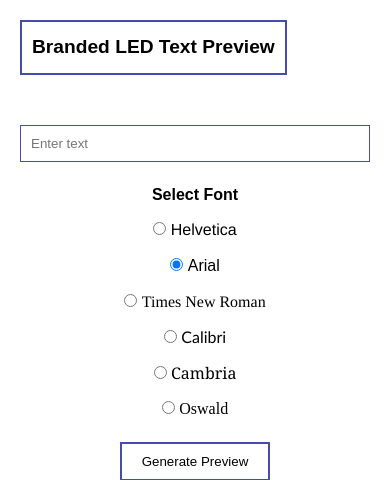
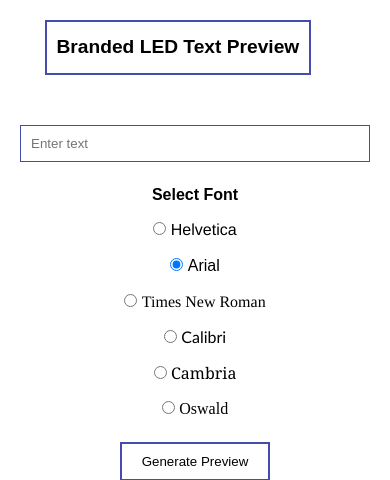
Before and after one commit to yosri5031/3d-crystal-preview, a Flask app: page /LED in a window 390 px wide. Shown: the top 480 px of the page. Run offline with Flask 2, Linux system fonts and the light colour scheme.

Commit message:
Update index1.html

```diff
--- a/templates/index1.html
+++ b/templates/index1.html
@@ -89,8 +89,7 @@
             .title {
                 font-size: 1.2em;
                 padding: 10px;
-                margin-left: auto;
-                margin-right: auto;
+                margin-left: 7%;
             }
 
             .navbar-logo img {
```
